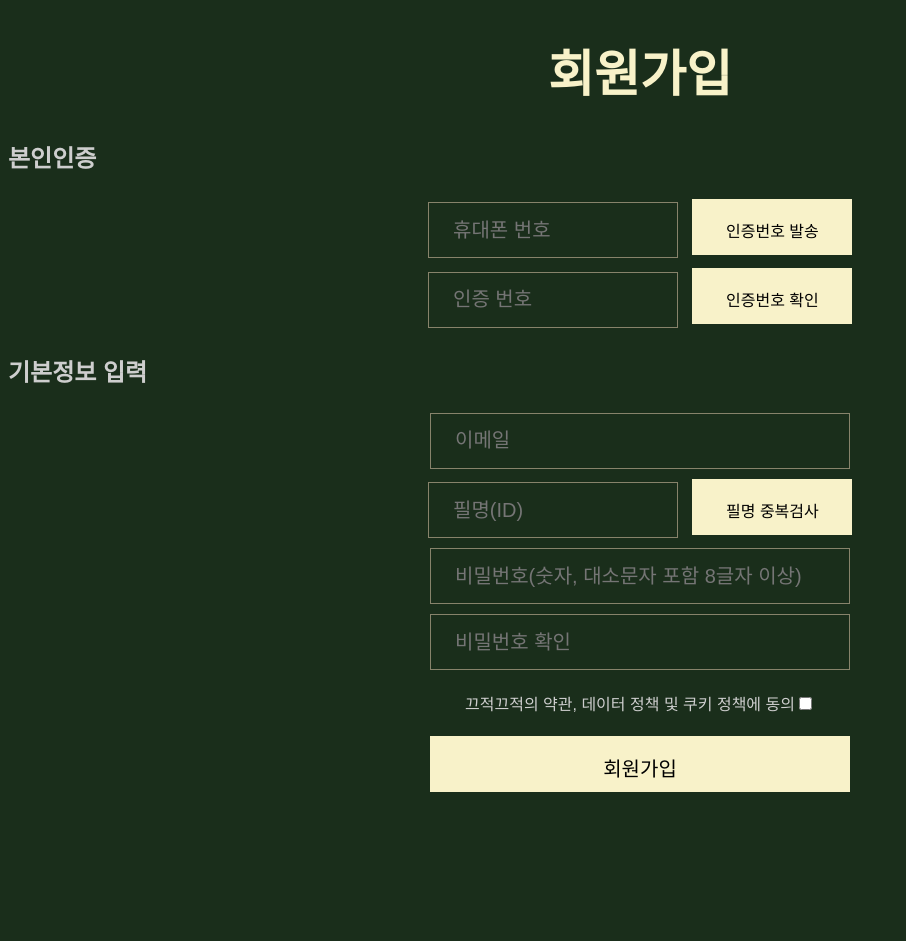
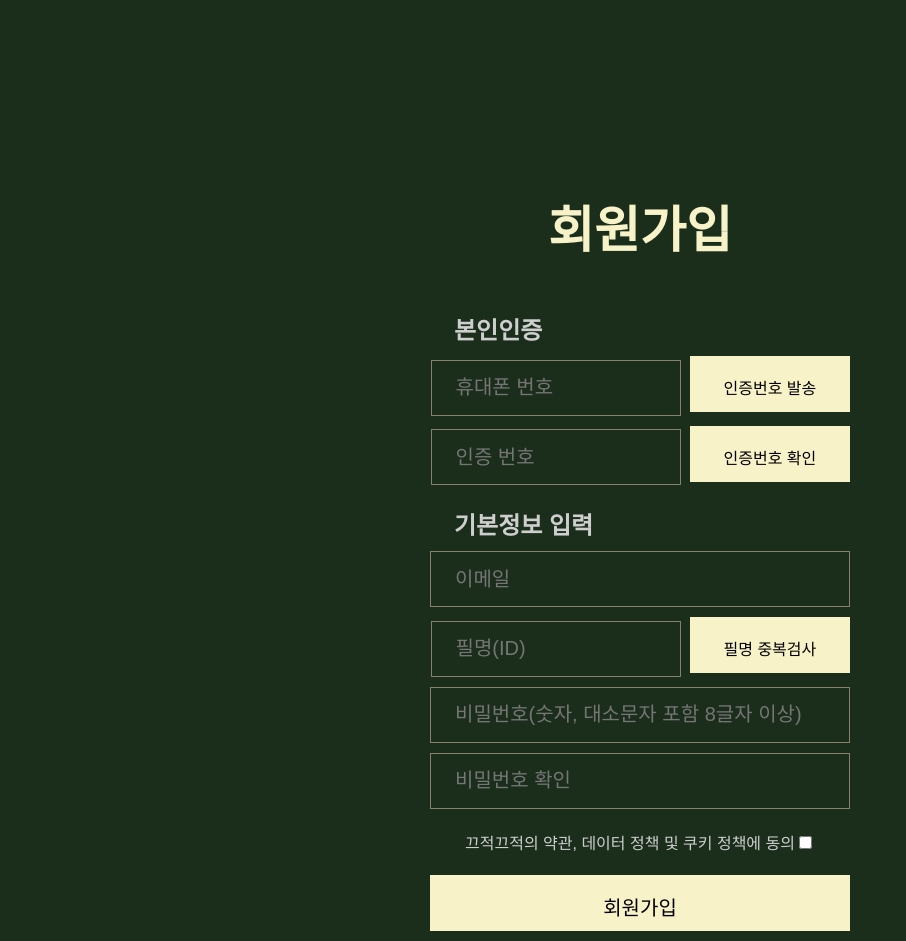
Before and after one commit to cool1726/GGJGGJ, a Django app: page /signup/ in a window 1280 px wide. Shown: the whole page, without its empty margins (0-906 px from the left). Before the commit the page ends 792 px from the top, so only its background shows below. Run offline with Django 3.2, Linux system fonts and the light colour scheme; some web fonts are replaced.

Commit message:
huhsaeng_login,signup_css

```diff
--- a/ggjProject/account/static/css/account.css
+++ b/ggjProject/account/static/css/account.css
@@ -117,3 +117,7 @@ body {
     margin-top: 5px;
     margin-bottom: 5px;
 }
+.acc-position{
+    margin-top: 15%;
+
+}
--- /dev/null
+++ b/ggjProject/account/static/css/signup.css
@@ -0,0 +1,14 @@
+.signup-guide-box {
+    color: #CECECE;
+    width: 420px;
+    height: 56px;
+    padding: 16px 24px;
+    font-size: 24px;
+    font-family: 'paybooc-Medium', sans-serif;
+    box-sizing: border-box;
+    text-align: left;
+    margin-top: 5px;
+    margin-bottom: 5px;
+    margin: auto;
+
+}
--- a/ggjProject/account/templates/login.html
+++ b/ggjProject/account/templates/login.html
@@ -13,7 +13,7 @@
 </head>
 
 <body>
-  <div class="login-container">
+  <div class="acc-position">
     <h1 class="acc-title">로그인</h1>
     <p class="login-guide-txt">끄적끄적 서비스를 이용하기 위해 로그인 해주세요</p>
     {% if error %}
@@ -25,7 +25,7 @@
         <input class="acc-wide-input" name="username" type="text" value=""  placeholder="필명(ID)"><!-- 아이디 -->
         <br>
         <input class="acc-wide-input" name="password" type="password" value="" placeholder="비밀번호" )><!-- 비밀번호 -->
-        <p class="login-guide-txt"><input type="checkbox" name="keep_login">로그인 유지</p>
+        <p class="login-keep-box"><input type="checkbox" name="keep_login">로그인 유지</p>
         <input class="acc-wide-btn" type="submit" value="회원가입">
       </form>
       <div class="blank">
--- a/ggjProject/account/templates/signup.html
+++ b/ggjProject/account/templates/signup.html
@@ -13,19 +13,20 @@
 </head>
 
 <body>
+    <div class="acc-position">
     <form method="POST" action="{% url 'signup' %}">
     {% csrf_token %}
     <!-- form tag 추가하기, csrf_token 추가하기, 약관동의 체크박스 넣기
             각 입력항목 p태그 말고 input text로 넣으면 좋을 듯 합니다 -->
 
     <h1 class="acc-title">회원가입</h1>
-        <h2 class="acc-guide-txt">본인인증</h2>
+        <h2 class="signup-guide-box">본인인증</h2>
         <input class="acc-small-input" name="phoneNumber" type="text" value="" placeholder="휴대폰 번호"><!-- 전화번호 -->
         <input class="acc-small-btn" type="button" value="인증번호 발송">
         <br>
         <input class="acc-small-input" name="certifiNumber" type="text" value="" placeholder="인증 번호"><!-- 인증번호 -->
         <input class="acc-small-btn" type="button" value="인증번호 확인">
-        <h2 class="acc-guide-txt">기본정보 입력</h2>
+        <h2 class="signup-guide-box">기본정보 입력</h2>
         <input class="acc-wide-input" name="email" type="text" value=""  placeholder="이메일"><!-- 이메일 -->
         <br>
         <input class="acc-small-input" name="username" type="text" value=""  placeholder="필명(ID)"><!-- 아이디 -->
@@ -37,6 +38,7 @@
         <p class="acc-agree-link">끄적끄적의 약관, 데이터 정책 및 쿠키 정책에 동의<input type="checkbox"></p>
         <input class="acc-wide-btn" type="submit" value="회원가입">
     </form>
+    </div>
 </body>
 
 </html>
```
Also changed, not shown: ggjProject/account/static/css/login.css (+14 -0 lines).
